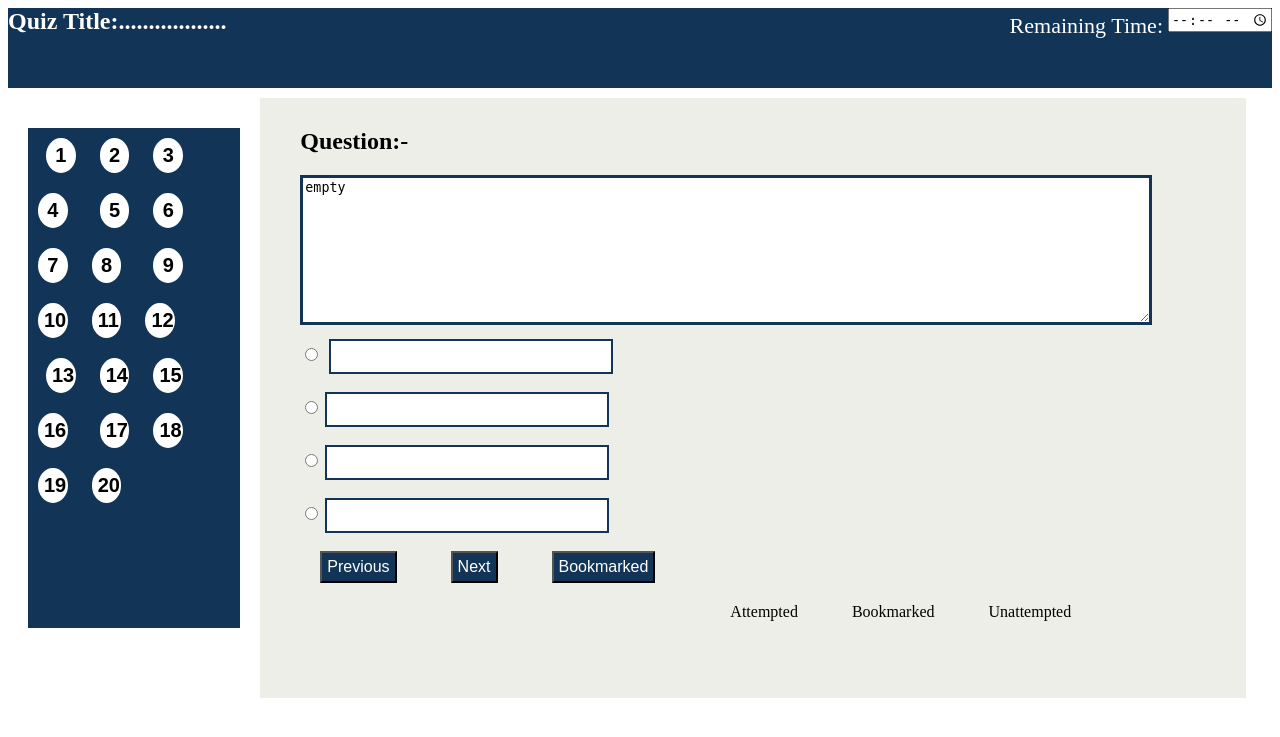
After one commit to sejalnair/IP, a PHP site: page /Ip/pages/student/questions.php in a window 1280 px wide. The commit adds this page. Shown: the top 737 px of the page. Run offline with PHP 8.4, Linux system fonts and the light colour scheme; the template is opened without the code that fills it, so the values that code supplies are empty.

Commit message:
student_quiz

```diff
--- a/pages/student/home.php
+++ b/pages/student/home.php
@@ -75,12 +75,12 @@
 		</div>
 
 	<section >
-		<div style="width:60%;float:left;height: 470px;margin-top: 60px;margin-left: 70px;border :solid 5px #720245 " class="div-animate">
+		<div style="width:75%;float:left;height: 470px;margin-top: 60px;margin-left: 70px;border :solid 5px #720245 " class="div-animate">
 
 			<?php
 			include '../../includes/crtquiz.php';
 			?>
-			<input type="button" name="startqz" value="START QUIZ" onclick="document.location.href ='http://localhost/Ip/pages/student/quiz.php';" style="width:15% ;height:30%;background-color:#123456;color:white;margin-left: 380px;margin-top:200px;border-radius: 50%;font-size: 16px;border:0px;">
+			<input type="button" name="startqz" value="START QUIZ" onclick="document.location.href ='http://localhost/Ip/pages/student/quiz.php';" style="width:13% ;height:32%;background-color:#123456;color:white;margin-left: 43.5%;margin-top:150px;border-radius: 50%;font-size: 16px;border:0px;">
 
 	</section>
 	</form>
--- /dev/null
+++ b/pages/student/questions.php
@@ -0,0 +1,79 @@
+<?php
+	include '../../includes/addquestions.php';
+
+
+?>
+
+<!Doctype html>
+<html>
+<head>
+<title>Add Questions</title>
+<meta charset="UTF-8"/>
+<link rel="stylesheet" type="text/css" href="../styles/stuque.css">
+
+</head>
+	<body>
+        <header>
+            <div id="header">
+                <h2 style="color:white;padding:5px;display:contents">Quiz Title:..................</h2>
+                <!-- Timer -->
+                <input id="time" type="time" name="remaining_time " style="float:right">
+                <label  style="color:white;padding:5px;float: right;font-size:22px;">Remaining Time:</label>
+
+            </div>
+        </header>
+			<aside>
+                    <input type="button" name="startqz" value="1" id="quebtn" style="margin-left:18px"/>
+                    <input type="button" name="startqz" value="2" id="quebtn"/>
+                    <input type="button" name="startqz" value="3" id="quebtn"/>
+                    <input type="button" name="startqz" value="4" id="quebtn"/>
+                    <input type="button" name="startqz" value="5" id="quebtn" style="margin-left:18px"/>
+                    <input type="button" name="startqz" value="6" id="quebtn"/>
+                    <input type="button" name="startqz" value="7" id="quebtn"/>
+                    <input type="button" name="startqz" value="8" id="quebtn"/>
+                    <input type="button" name="startqz" value="9" id="quebtn" style="margin-left:18px"/>
+                    <input type="button" name="startqz" value="10" id="quebtn" />
+                    <input type="button" name="startqz" value="11" id="quebtn"/>
+                    <input type="button" name="startqz" value="12" id="quebtn"/>
+                    <input type="button" name="startqz" value="13" id="quebtn" style="margin-left:18px"/>
+                    <input type="button" name="startqz" value="14" id="quebtn"/>
+                    <input type="button" name="startqz" value="15" id="quebtn"/>
+                    <input type="button" name="startqz" value="16" id="quebtn"/>
+                    <input type="button" name="startqz" value="17" id="quebtn" style="margin-left:18px"/>
+                    <input type="button" name="startqz" value="18" id="quebtn"/>
+                    <input type="button" name="startqz" value="19" id="quebtn"/>
+                    <input type="button" name="startqz" value="20" id="quebtn"/>
+			</aside>
+			<section>
+				<form action="" method="post">
+
+				<div id="que">
+					<h2> Question:- </h2>
+					<div >
+						<textarea  name="Questions" id="questions"><?php if(isset($post['question']) && !empty($_POST["question"])){ echo $_SESSION['question'];}else{echo 'empty';}?></textarea>
+					</div>
+
+					<div id="choice">
+                        <input type="radio" name="option" >&nbsp;
+                        <!-- style="margin-left:18px"<?php echo $row['c1']; ?> -->
+						<input type="text" name="ot1" style="width: 30%; padding:8px; border:solid 2px #123456;margin-top:10px;"><br><br>
+						<input type="radio" name="option" value="o1">
+						<input type="text" name="ot2" style="width: 30%; padding:8px; border:solid 2px #123456;"><br><br>
+						<input type="radio" name="option" value="o1">
+						<input type="text" name="ot3" style="width: 30%; padding:8px; border:solid 2px #123456;"><br><br>
+						<input type="radio" name="option" value="o1">
+						<input type="text" name="ot4" style="width: 30%; padding:8px; margin-bottom:0px;border:solid 2px #123456;"><br><br>
+					</div>
+					<div id="submit">
+						<button id="previous" style="background-color:#123456;color:white;margin-left:20px;margin-right:50px;margin-bottom:20px;">Previous</button>
+						<button id="next" style="background-color:#123456;color:white;margin-right:50px;">Next</button>
+                        <button id="bookmarked" style="background-color:#123456;color:white;margin-right:50px;">Bookmarked</button><br>
+                        <label id="last" style="background-color:blue; width:30px;height:30px;margin-right:50px;margin-left:380px;"></label><label>Attempted</label>
+                        <label id="last" style="background-color:yellow; width:30px;height:30px;margin-left:50px;"></label><label>Bookmarked</label>
+                        <label id="last" style="background-color:white; width:30px;height:30px;margin-left:50px;"></label><label>Unattempted</label>
+					</div>
+				</div>
+			</form>
+			</section>
+	</body>
+</html
--- /dev/null
+++ b/pages/styles/stuque.css
@@ -0,0 +1,64 @@
+*{
+    box-sizing: border-box;
+}
+aside {
+	background-color: #123456;
+	width:16.8%;
+	height:500px;
+	float:left;
+	margin:20px;
+	margin-top: 40px;
+}
+section {
+	background-color: #eeeee9;
+	width:78%;
+	height: 600px;
+	float:left;
+	margin:10px auto;
+}
+#questions {
+	width:90%;
+	height:150px;
+    border:solid 3px #123456;
+
+}
+#que {
+	margin-top: 30px;
+	margin-left: 40px;
+	margin-bottom: 10px;
+	font-size: 16px;
+
+}
+#choice{
+	padding:0px;
+
+}
+button{
+	font-size: 16px;
+	padding:5px;
+}
+
+input[type="text"],{
+	width: 20px;
+}
+#header{
+    margin-top: 0px;
+    background-color: #123456;
+    width:100%;
+    height:80px;
+}
+#submit{
+    margin-top:0px;
+}
+
+#quebtn{
+    width:14% ;
+    height:7%;
+    margin:10px ;
+    background-color: white;
+    border-radius: 50%;
+    font-size: 10px;
+    border:0px;
+    font-weight: bold;
+    font-size:20px;
+}
```
Also changed, not shown: includes/crtquiz.php (+15 -3 lines), pages/student/quiz.php (+5 -5 lines).
